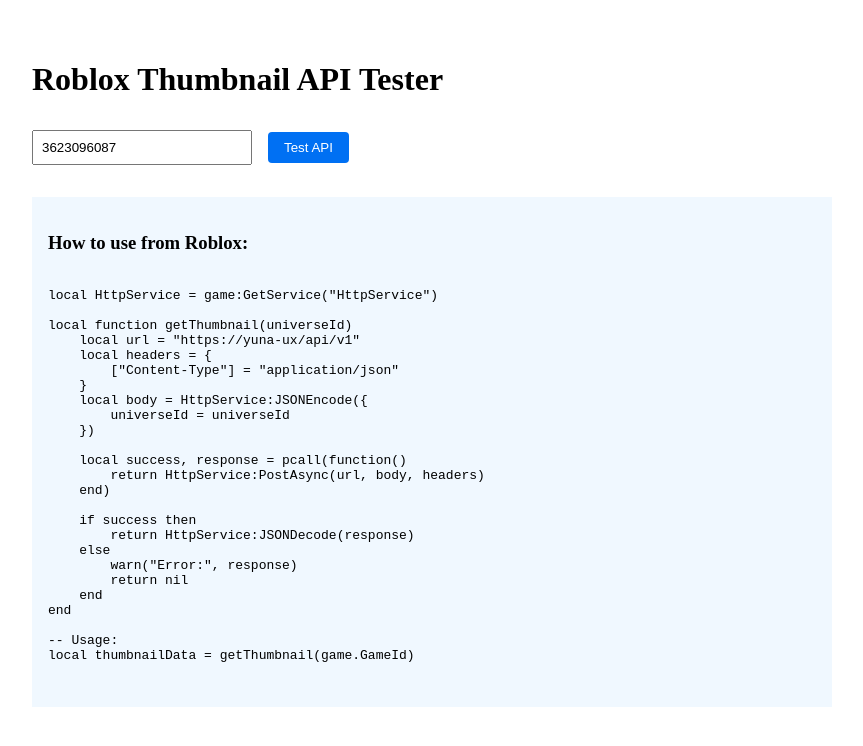
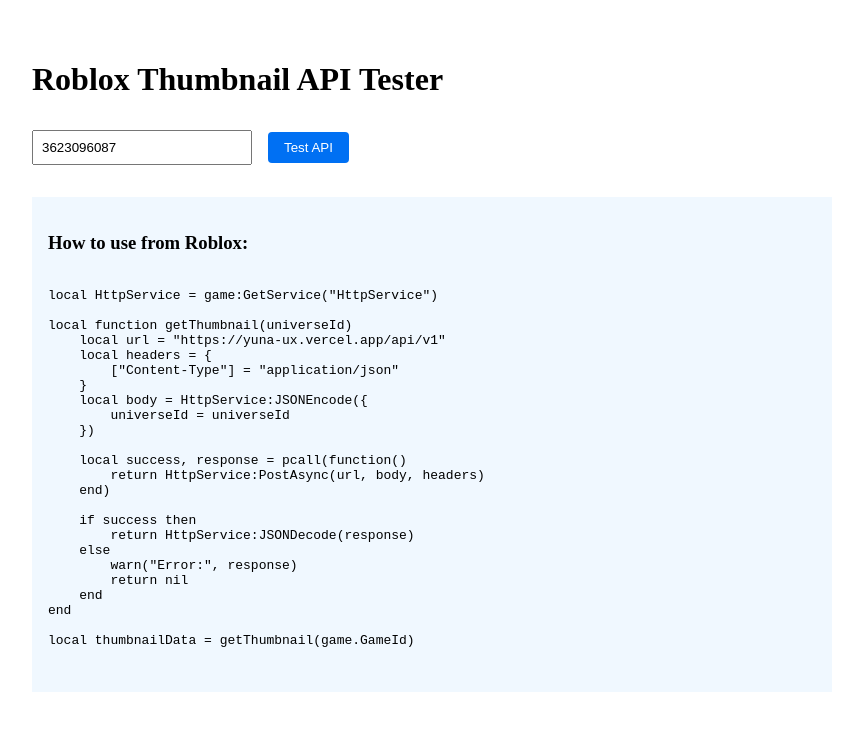
Before and after one commit to Yuna-ux/Yuna-ux, a Next.js app: page /thumbnail in a window 1280 px wide. Shown: the top 746 px of the page, without its empty margins (208-1071 px from the left). Built offline with nearby package versions, Linux system fonts and the light colour scheme.

Commit message:
Update page.js

```diff
--- a/app/thumbnail/page.js
+++ b/app/thumbnail/page.js
@@ -89,7 +89,7 @@
 local HttpService = game:GetService("HttpService")
 
 local function getThumbnail(universeId)
-    local url = "https://yuna-ux/api/v1"
+    local url = "https://yuna-ux.vercel.app/api/v1"
     local headers = {
         ["Content-Type"] = "application/json"
     }
@@ -109,7 +109,6 @@
     end
 end
 
--- Usage:
 local thumbnailData = getThumbnail(game.GameId)
         `}</pre>
       </div>
```
